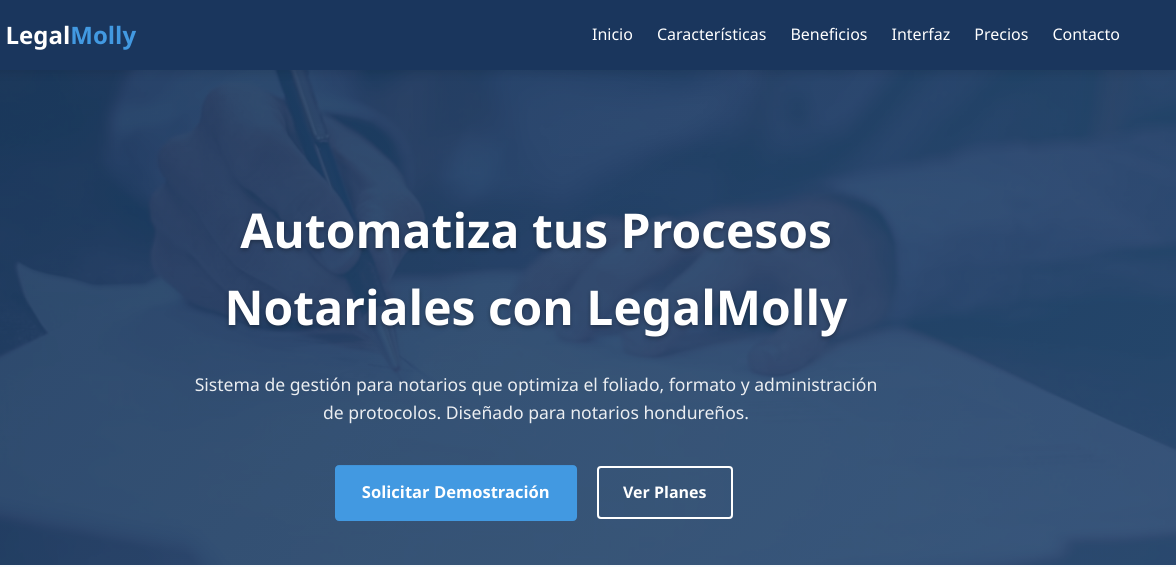
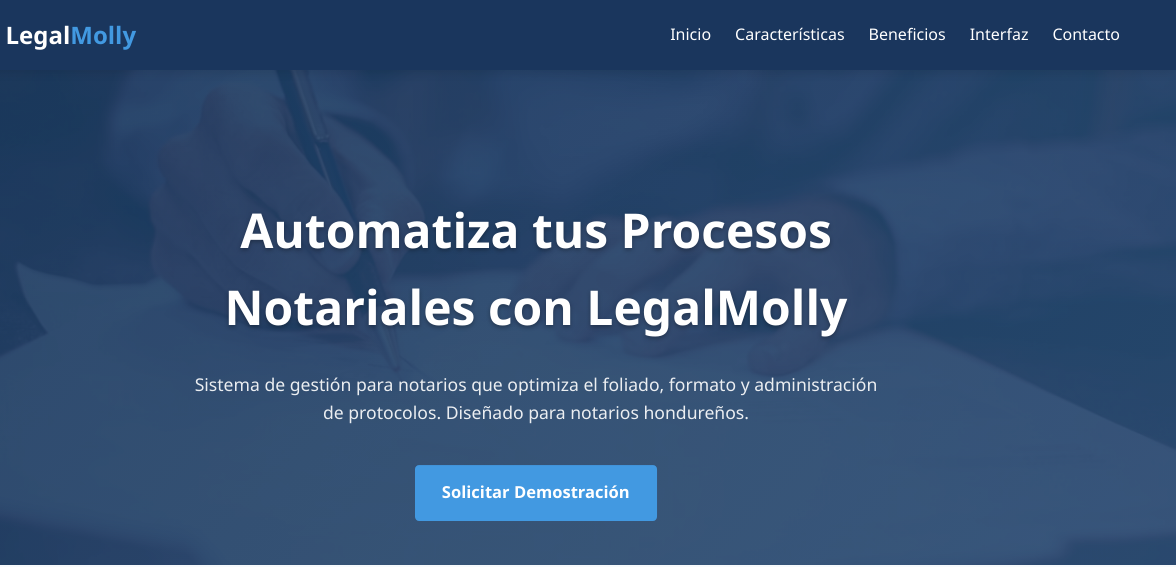
Before and after one commit to jacielhnz/legalmollyweb, a plain HTML site: page index.html in a window 1280 px wide. Shown: the top 567 px of the page, 104-1280 px from the left. Drawn offline with nearby package versions, Linux system fonts and the light colour scheme.

Commit message:
Eliminacion de precios

```diff
--- a/index.html
+++ b/index.html
@@ -36,7 +36,7 @@
                 <li><a href="#caracteristicas">Características</a></li>
                 <li><a href="#beneficios">Beneficios</a></li>
                 <li><a href="#interfaz">Interfaz</a></li>
-                <li><a href="#precios">Precios</a></li>
+               <!-- <li><a href="#precios">Precios</a></li> -->
                 <li><a href="#contacto">Contacto</a></li>
             </ul>
 
@@ -87,7 +87,7 @@
             <p>Sistema de gestión para notarios que optimiza el foliado, formato y administración de protocolos. Diseñado para notarios hondureños.</p>
             <div class="hero-buttons">
                 <a href="#contacto" class="cta-button animate__animated animate__pulse animate__infinite animate__slower">Solicitar Demostración</a>
-                <a href="#precios" class="cta-button secondary-button">Ver Planes</a>
+               <!--  <a href="#precios" class="cta-button secondary-button">Ver Planes</a> -->
             </div>
         </div>
     </section>
@@ -303,7 +303,7 @@
         </div>
     </section>
 
-<!-- Pricing Section -->
+<!-- Pricing Section
 <section class="pricing" id="precios">
     <div class="section-title animate-on-scroll">
         <h2>Planes y Precios</h2>
@@ -360,7 +360,7 @@
         <p>Consulta por planes personalizados para necesidades específicas</p>
     </div>
 
-    <!-- Bloque para abogados con el mismo estilo -->
+     Bloque para abogados con el mismo estilo
     <div class="section-title animate-on-scroll" style="margin-top: 5rem;">
         <h2>Para Abogados</h2>
         <p>Una solución liviana y práctica para redactar documentos con estilo profesional</p>
@@ -386,7 +386,7 @@
         <p><strong>Descuento especial por compras grupales</strong></p>
         <p>Consulta si deseas instalar LegalMolly en varios escritorios</p>
     </div>
-</section>
+</section> -->
 
 
     <!-- Contact Section -->
@@ -450,7 +450,7 @@
                         <input type="tel" id="phone" name="phone" required>
                     </div>
 
-                    <div class="form-group">
+                    <!-- <div class="form-group">
                         <label for="plan">Plan de Interés</label>
                         <select id="plan" name="plan">
                             <option value="Básico">Plan Básico</option>
@@ -458,7 +458,7 @@
                             <option value="Empresarial">Plan Empresarial</option>
                             <option value="Personalizado">Plan Personalizado</option>
                         </select>
-                    </div>
+                    </div> -->
 
                     <div class="form-group">
                         <label for="message">Mensaje</label>
@@ -485,7 +485,7 @@
                 <li><a href="#caracteristicas">Características</a></li>
                 <li><a href="#beneficios">Beneficios</a></li>
                 <li><a href="#interfaz">Interfaz</a></li>
-                <li><a href="#precios">Precios</a></li>
+               <!--  <li><a href="#precios">Precios</a></li>  -->
                 <li><a href="#contacto">Contacto</a></li>
             </ul>
 
```
